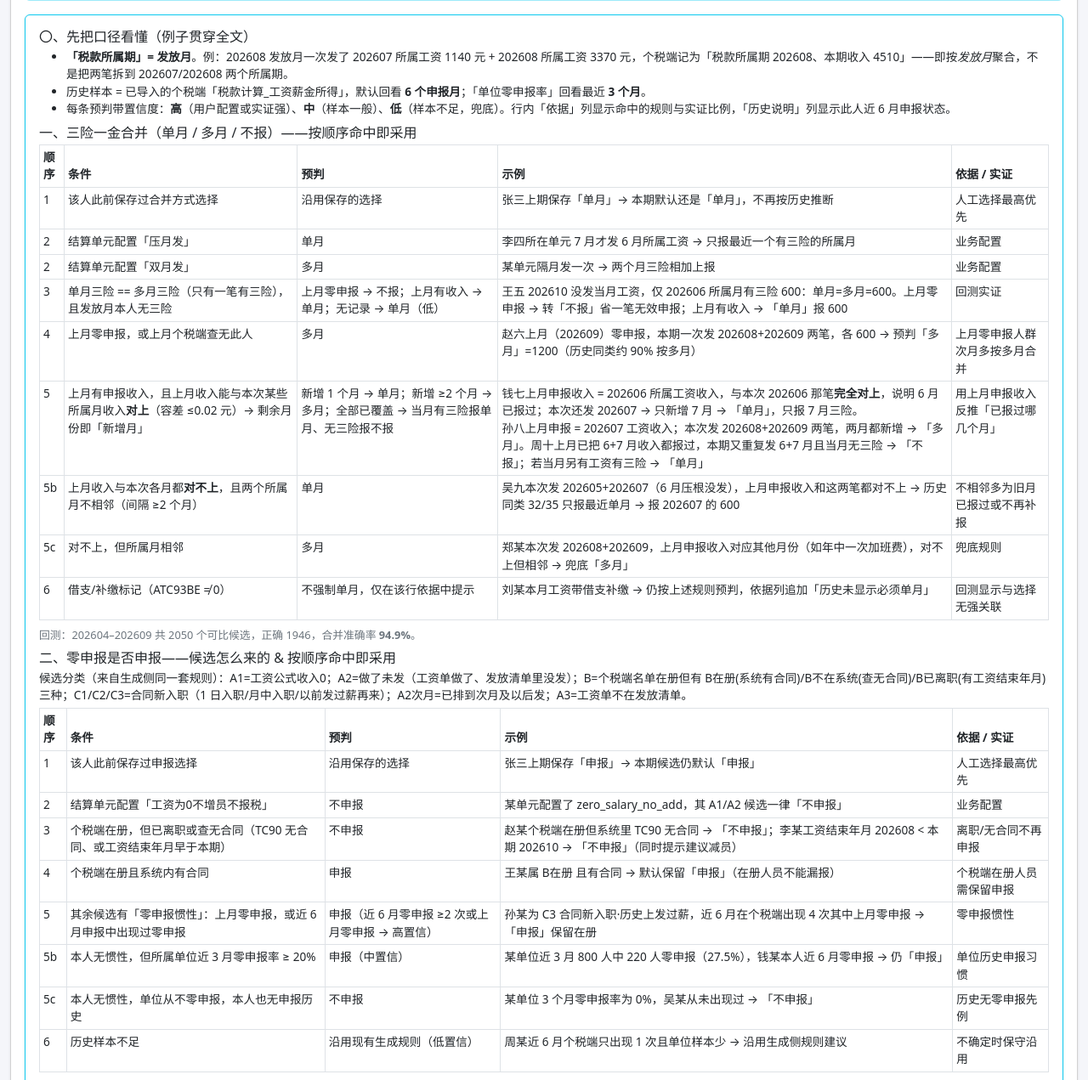
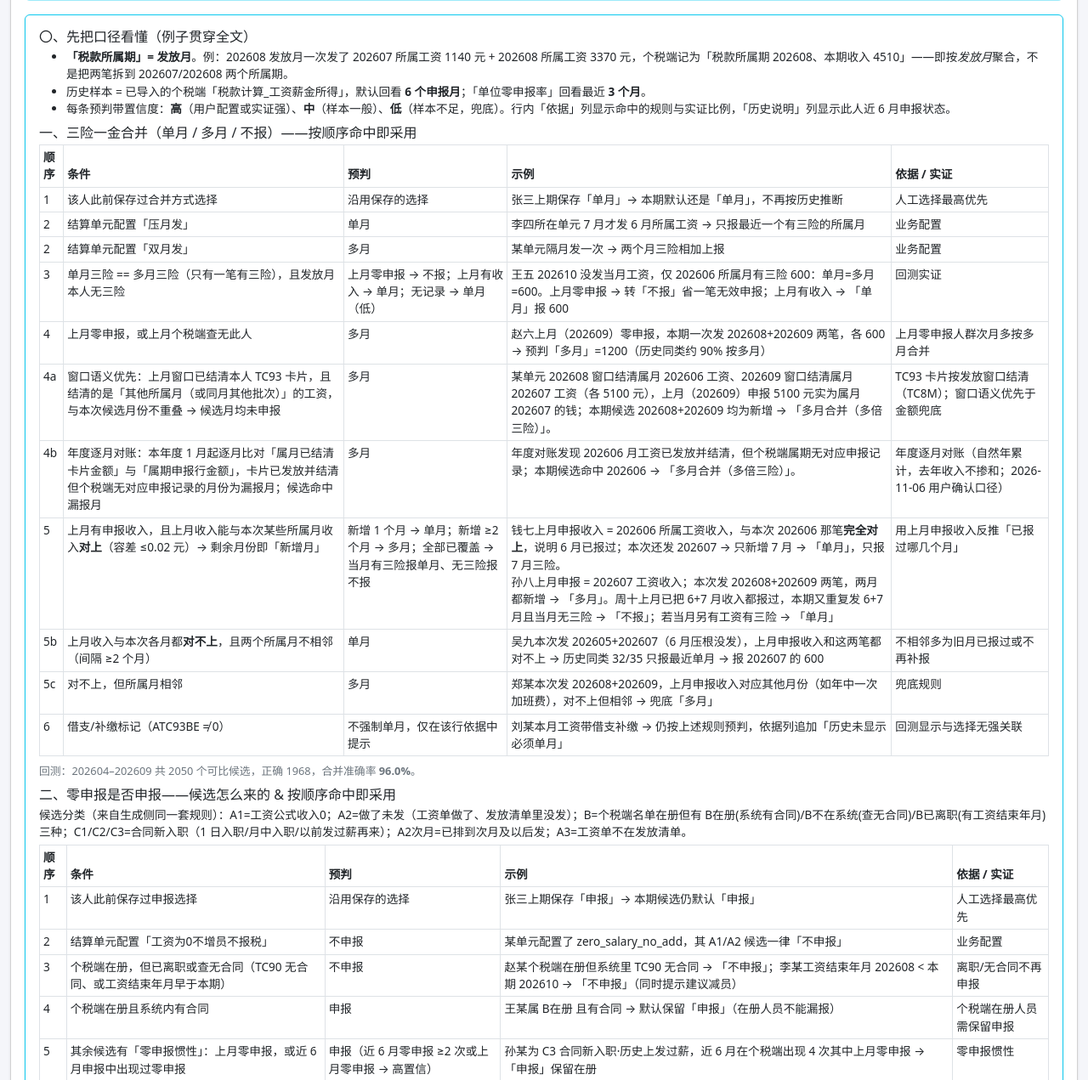
Before and after one commit to wanghannew1/TaxGen, a Flask app: page /tax-forecast in a window 1280 px wide, after a click on "判断规则说明". Shown: the part 307-1578 px from the top of the page at 85% size. Run offline with Flask 3, Linux system fonts and the light colour scheme; data that the repository does not hold is empty.

Commit message:
docs: 报税预判规则说明接入窗口语义与年度对账
- rulesBox 新增规则 4a（窗口语义：上月窗口结清的是其他所属月/其他批次→多月）和 4b（年度逐月对账：漏报月命中→多月）
- 回测准确率 94.9% -> 96.0%（202604-202609，2050 个可比候选，正确 1968）

```diff
--- a/templates/tax_forecast.html
+++ b/templates/tax_forecast.html
@@ -81,14 +81,17 @@
                                     <tr><td>2</td><td>结算单元配置「双月发」</td><td>多月</td><td>某单元隔月发一次 → 两个月三险相加上报</td><td>业务配置</td></tr>
                                     <tr><td>3</td><td>单月三险 == 多月三险（只有一笔有三险），且发放月本人无三险</td><td>上月零申报 → 不报；上月有收入 → 单月；无记录 → 单月（低）</td><td>王五 202610 没发当月工资，仅 202606 所属月有三险 600：单月=多月=600。上月零申报 → 转「不报」省一笔无效申报；上月有收入 → 「单月」报 600</td><td>回测实证</td></tr>
                                     <tr><td>4</td><td>上月零申报，或上月个税端查无此人</td><td>多月</td><td>赵六上月（202609）零申报，本期一次发 202608+202609 两笔，各 600 → 预判「多月」=1200（历史同类约 90% 按多月）</td><td>上月零申报人群次月多按多月合并</td></tr>
-                                    <tr><td>5</td><td>上月有申报收入，且上月收入能与本次某些所属月收入<strong>对上</strong>（容差 ≤0.02 元）→ 剩余月份即「新增月」</td><td>新增 1 个月 → 单月；新增 ≥2 个月 → 多月；全部已覆盖 → 当月有三险报单月、无三险报不报</td><td>钱七上月申报收入 = 202606 所属工资收入，与本次 202606 那笔<strong>完全对上</strong>，说明 6 月已报过；本次还发 202607 → 只新增 7 月 → 「单月」，只报 7 月三险。<br>孙八上月申报 = 202607 工资收入；本次发 202608+202609 两笔，两月都新增 → 「多月」。周十上月已把 6+7 月收入都报过，本期又重复发 6+7 月且当月无三险 → 「不报」；若当月另有工资有三险 → 「单月」</td><td>用上月申报收入反推「已报过哪几个月」</td></tr>
+                                                                        <tr><td>4a</td><td>窗口语义优先：上月窗口已结清本人 TC93 卡片，且结清的是「其他所属月（或同月其他批次）」的工资，与本次候选月份不重叠 → 候选月均未申报</td><td>多月</td><td>某单元 202608 窗口结清属月 202606 工资、202609 窗口结清属月 202607 工资（各 5100 元），上月（202609）申报 5100 元实为属月 202607 的钱；本期候选 202608+202609 均为新增 → 「多月合并（多倍三险）」。</td><td>TC93 卡片按发放窗口结清（TC8M）；窗口语义优先于金额兜底</td></tr>
+                                                                        <tr><td>4b</td><td>年度逐月对账：本年度 1 月起逐月比对「属月已结清卡片金额」与「属期申报行金额」，卡片已发放并结清但个税端无对应申报记录的月份为漏报月；候选命中漏报月</td><td>多月</td><td>年度对账发现 202606 月工资已发放并结清，但个税端属期无对应申报记录；本期候选命中 202606 → 「多月合并（多倍三险）」。</td><td>年度逐月对账（自然年累计，去年收入不掺和；2026-11-06 用户确认口径）</td></tr>
+                                    <tr><td>5</td>
+<td>上月有申报收入，且上月收入能与本次某些所属月收入<strong>对上</strong>（容差 ≤0.02 元）→ 剩余月份即「新增月」</td><td>新增 1 个月 → 单月；新增 ≥2 个月 → 多月；全部已覆盖 → 当月有三险报单月、无三险报不报</td><td>钱七上月申报收入 = 202606 所属工资收入，与本次 202606 那笔<strong>完全对上</strong>，说明 6 月已报过；本次还发 202607 → 只新增 7 月 → 「单月」，只报 7 月三险。<br>孙八上月申报 = 202607 工资收入；本次发 202608+202609 两笔，两月都新增 → 「多月」。周十上月已把 6+7 月收入都报过，本期又重复发 6+7 月且当月无三险 → 「不报」；若当月另有工资有三险 → 「单月」</td><td>用上月申报收入反推「已报过哪几个月」</td></tr>
                                     <tr><td>5b</td><td>上月收入与本次各月都<strong>对不上</strong>，且两个所属月不相邻（间隔 ≥2 个月）</td><td>单月</td><td>吴九本次发 202605+202607（6 月压根没发），上月申报收入和这两笔都对不上 → 历史同类 32/35 只报最近单月 → 报 202607 的 600</td><td>不相邻多为旧月已报过或不再补报</td></tr>
                                     <tr><td>5c</td><td>对不上，但所属月相邻</td><td>多月</td><td>郑某本次发 202608+202609，上月申报收入对应其他月份（如年中一次加班费），对不上但相邻 → 兜底「多月」</td><td>兜底规则</td></tr>
                                     <tr><td>6</td><td>借支/补缴标记（ATC93BE ≠ 0）</td><td>不强制单月，仅在该行依据中提示</td><td>刘某本月工资带借支补缴 → 仍按上述规则预判，依据列追加「历史未显示必须单月」</td><td>回测显示与选择无强关联</td></tr>
                                 </tbody>
                             </table>
                         </div>
-                        <p class="small-muted mb-2">回测：202604–202609 共 2050 个可比候选，正确 1946，合并准确率 <strong>94.9%</strong>。</p>
+                        <p class="small-muted mb-2">回测：202604–202609 共 2050 个可比候选，正确 1968，合并准确率 <strong>96.0%</strong>。</p>
 
                         <h6 class="mb-1">二、零申报是否申报——候选怎么来的 &amp; 按顺序命中即采用</h6>
                         <p class="mb-1">候选分类（来自生成侧同一套规则）：A1=工资公式收入0；A2=做了未发（工资单做了、发放清单里没发）；B=个税端名单在册但有 B在册(系统有合同)/B不在系统(查无合同)/B已离职(有工资结束年月) 三种；C1/C2/C3=合同新入职（1 日入职/月中入职/以前发过薪再来）；A2次月=已排到次月及以后发；A3=工资单不在发放清单。</p>
```
